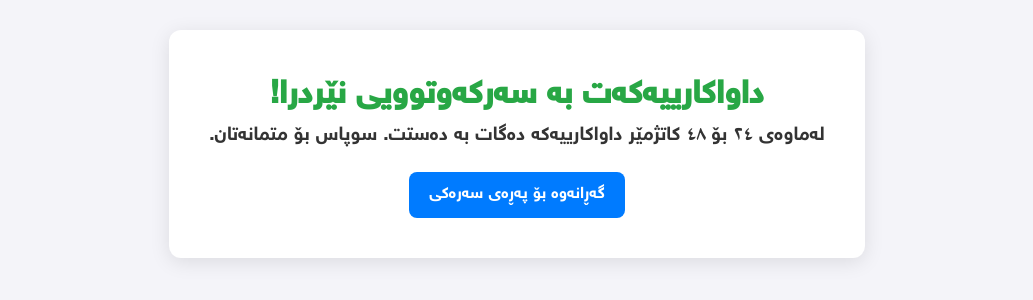
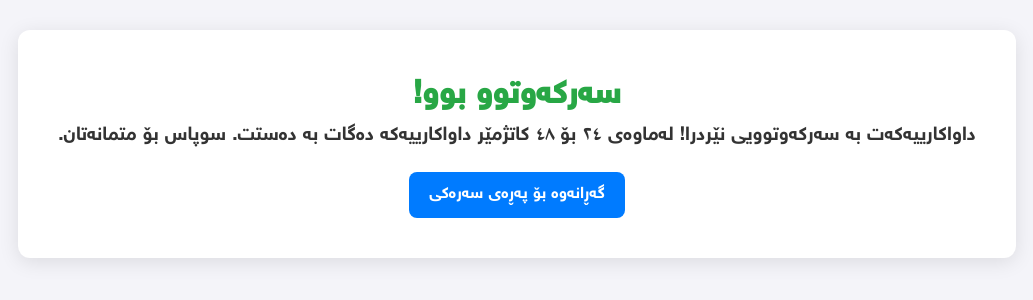
Before and after one commit to newapk1/ella-watch, a website: page success.html in a window 1280 px wide. Shown: the part 256-556 px from the top of the page, without its empty margins (123-1156 px from the left). Drawn offline with Linux system fonts and the light colour scheme.

Commit message:
feat: make success page multilingual

```diff
--- a/success.html
+++ b/success.html
@@ -1,4 +1,4 @@
-<!DOCTYPE html>
+<!-- <!DOCTYPE html>
 <html lang="ku" dir="rtl">
 <head>
     <meta charset="UTF-8">
@@ -18,4 +18,65 @@
         <a href="/">گەڕانەوە بۆ پەڕەی سەرەکی</a>
     </div>
 </body>
+</html> -->
+
+<!DOCTYPE html>
+<!-- زمانی بنەڕەتی و ئاڕاستە بە JavaScript دادەنرێت -->
+<html>
+<head>
+    <meta charset="UTF-8">
+    <!-- ناونیشانی پەڕە بە JavaScript دادەنرێت -->
+    <title></title>
+    <link rel="stylesheet" href="style.css">
+    <style>
+        body { display: flex; justify-content: center; align-items: center; height: 100vh; text-align: center; }
+        .card { background: #fff; padding: 40px; border-radius: 12px; box-shadow: 0 4px 20px rgba(0,0,0,0.1); }
+        h1 { color: #28a745; } p { font-size: 1.2rem; }
+        a { display: inline-block; margin-top: 20px; padding: 10px 20px; background: #007BFF; color: #fff; text-decoration: none; border-radius: 8px; }
+    </style>
+</head>
+<body>
+    <div class="card">
+        <!-- ئەم بەشانە بە JavaScript پڕ دەکرێنەوە -->
+        <h1 data-key="success_title"></h1>
+        <p data-key="success_message"></p>
+        <a href="/" data-key="back_button"></a>
+    </div>
+
+    <script>
+        document.addEventListener('DOMContentLoaded', () => {
+            // وەرگرتنی زمانی هەڵبژێردراو لە Local Storage
+            const savedLang = localStorage.getItem('language') || 'ku';
+
+            // بارکردنی فایلی وەرگێڕانەکان
+            fetch('translations.json')
+                .then(response => response.json())
+                .then(translations => {
+                    const t = translations[savedLang];
+                    if (!t) return;
+
+                    // دانانی ئاڕاستە و زمانی پەڕە
+                    const isRTL = savedLang !== 'en';
+                    document.documentElement.lang = savedLang;
+                    document.documentElement.dir = isRTL ? 'rtl' : 'ltr';
+                    document.body.dir = isRTL ? 'rtl' : 'ltr';
+
+                    // دانانی ناونیشانی پەڕە
+                    document.title = t.success_title;
+
+                    // پڕکردنەوەی دەقەکان
+                    document.querySelector('[data-key="success_title"]').textContent = t.success_title;
+                    document.querySelector('[data-key="success_message"]').textContent = t.success_message;
+                    document.querySelector('[data-key="back_button"]').textContent = t.back_button;
+                })
+                .catch(error => {
+                    console.error("Failed to load translations for success page:", error);
+                    // لە حاڵەتی هەڵەدا، دەقی بنەڕەتی کوردی پیشان دەدەین
+                    document.querySelector('[data-key="success_title"]').textContent = "سەرکەوتوو بوو!";
+                    document.querySelector('[data-key="success_message"]').textContent = "داواکارییەکەت بە سەرکەوتوویی نێردرا!";
+                    document.querySelector('[data-key="back_button"]').textContent = "گەڕانەوە بۆ پەڕەی سەرەکی";
+                });
+        });
+    </script>
+</body>
 </html>
```
